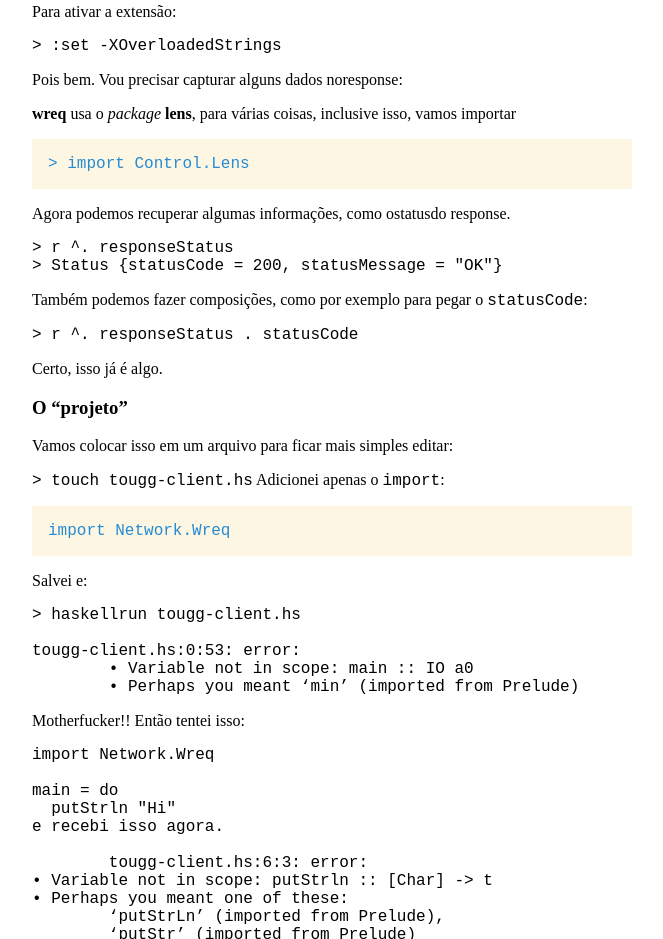
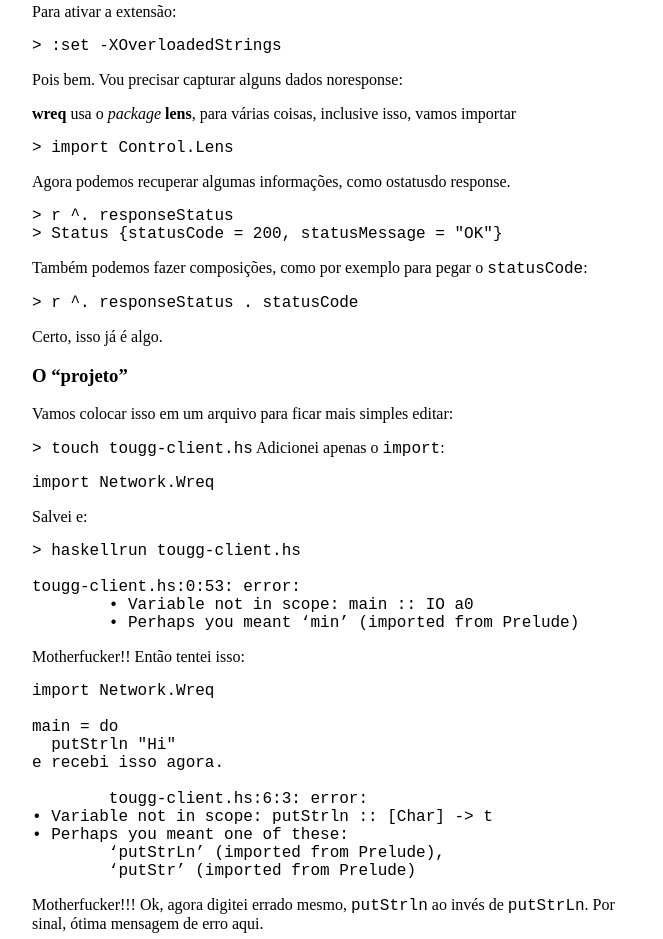
Before and after one commit to edipofederle/edipofederle.github.io, a plain HTML site: page posts/2016-06-19-get-request-with-haskell.html in a window 1280 px wide. Shown: the part 816-1755 px from the top of the page, without its empty margins (308-971 px from the left). Drawn offline with Linux system fonts and the light colour scheme.

Commit message:
New version

```diff
--- a/posts/2016-06-19-get-request-with-haskell.html
+++ b/posts/2016-06-19-get-request-with-haskell.html
@@ -51,7 +51,7 @@
 <pre><code>&gt; :set -XOverloadedStrings</code></pre>
 <p>Pois bem. Vou precisar capturar alguns dados noresponse:</p>
 <p><strong>wreq</strong> usa o <em>package</em> <strong>lens</strong>, para várias coisas, inclusive isso, vamos importar</p>
-<div class="sourceCode" id="cb4"><pre class="sourceCode haskell"><code class="sourceCode haskell"><a class="sourceLine" id="cb4-1" title="1"><span class="fu">&gt;</span> <span class="kw">import</span> <span class="dt">Control.Lens</span></a></code></pre></div>
+<pre><code>&gt; import Control.Lens</code></pre>
 <p>Agora podemos recuperar algumas informações, como ostatusdo response.</p>
 <pre><code>&gt; r ^. responseStatus
 &gt; Status {statusCode = 200, statusMessage = &quot;OK&quot;}</code></pre>
@@ -61,7 +61,7 @@
 <h3 id="o-projeto">O “projeto”</h3>
 <p>Vamos colocar isso em um arquivo para ficar mais simples editar:</p>
 <p><code>&gt; touch tougg-client.hs</code> Adicionei apenas o <code>import</code>:</p>
-<div class="sourceCode" id="cb7"><pre class="sourceCode haskell"><code class="sourceCode haskell"><a class="sourceLine" id="cb7-1" title="1"><span class="kw">import</span> <span class="dt">Network.Wreq</span></a></code></pre></div>
+<pre><code>import Network.Wreq</code></pre>
 <p>Salvei e:</p>
 <pre><code>&gt; haskellrun tougg-client.hs
 
```
